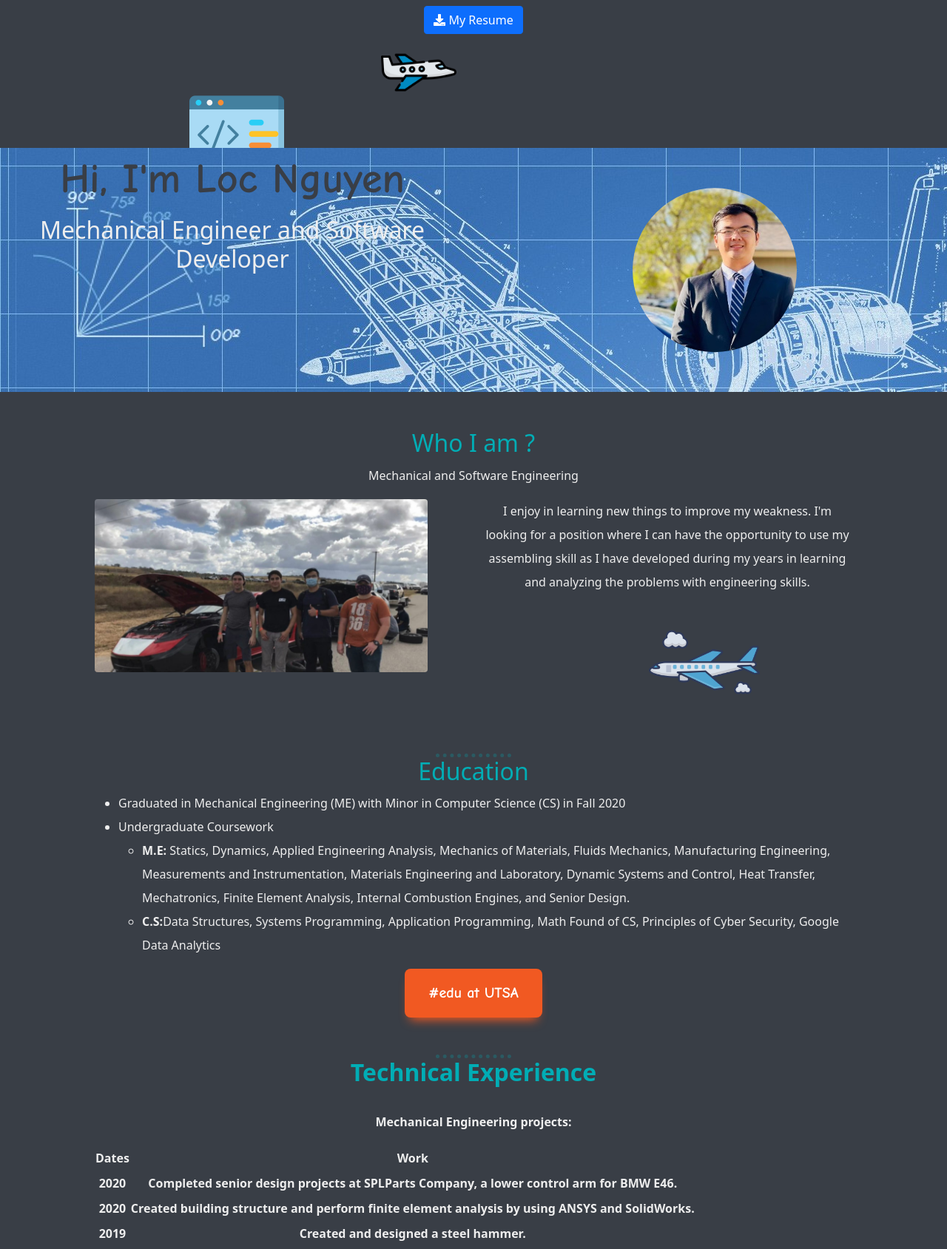
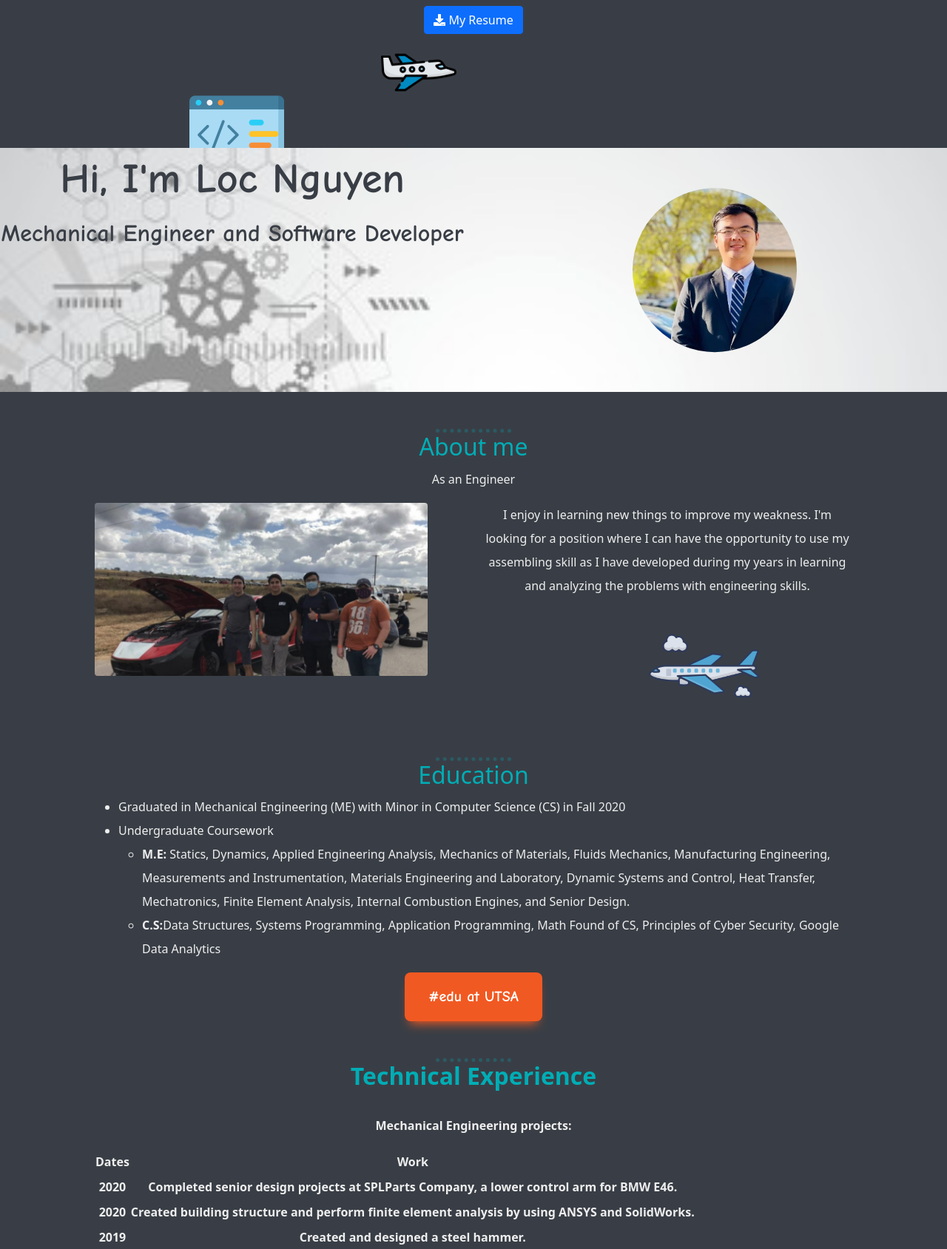
Before and after one commit to beastboy241/Portfolio_v2, a PHP site: page / in a window 1280 px wide. Shown: the part 289-1978 px from the top of the page at 74% size. Run offline with PHP 8.4, Linux system fonts and the light colour scheme; some libraries are stand-ins or nearby versions.

Commit message:
updated footer

```diff
--- a/index.html
+++ b/index.html
@@ -18,11 +18,13 @@
 
   <!-- Font Awesome -->
   <script defer src="https://use.fontawesome.com/releases/v5.0.7/js/all.js"></script>
-
+<!-- bootstrap4
     <script src="https://code.jquery.com/jquery-3.3.1.slim.min.js" integrity="sha384-q8i/X+965DzO0rT7abK41JStQIAqVgRVzpbzo5smXKp4YfRvH+8abtTE1Pi6jizo" crossorigin="anonymous"></script>
     <script src="https://cdnjs.cloudflare.com/ajax/libs/popper.js/1.14.7/umd/popper.min.js" integrity="sha384-UO2eT0CpHqdSJQ6hJty5KVphtPhzWj9WO1clHTMGa3JDZwrnQq4sF86dIHNDz0W1" crossorigin="anonymous"></script>
     <script src="https://stackpath.bootstrapcdn.com/bootstrap/4.3.1/js/bootstrap.min.js" integrity="sha384-JjSmVgyd0p3pXB1rRibZUAYoIIy6OrQ6VrjIEaFf/nJGzIxFDsf4x0xIM+B07jRM" crossorigin="anonymous"></script>
-
+-->
+  <!-- Bootstrap5 JS bundle-->
+  <script src="https://cdn.jsdelivr.net/npm/bootstrap@5.1.1/dist/js/bootstrap.bundle.min.js" integrity="sha384-/bQdsTh/da6pkI1MST/rWKFNjaCP5gBSY4sEBT38Q/9RBh9AH40zEOg7Hlq2THRZ" crossorigin="anonymous"></script>
 </head>
 
 <style>
@@ -52,13 +54,13 @@
           <span class="text-uppercase font-weight-bold">Loc Nguyen</span>
         </a>
 
-        <button class="navbar-toggler" type="button" data-toggle="collapse" data-target="#navbarSupportedContent" aria-controls="navbarSupportedContent" aria-expanded="false" aria-label="Toggle navigation">
+        <button class="navbar-toggler" type="button" data-bs-toggle="collapse" data-bs-target="#navbarSupportedContent" aria-controls="navbarSupportedContent" aria-expanded="false" aria-label="Toggle navigation">
             <span class="navbar-toggler-icon"></span>
         </button>
 
         <div class="collapse navbar-collapse" id="navbarSupportedContent">
 
-          <ul class="navbar-nav mr-auto">
+          <ul class="navbar-nav me-auto mb-2 mb-lg-0">
             <li class="nav-item active">
               <a class="nav-link" href="#home">Home </a>
             </li>
@@ -125,10 +127,11 @@
    <!-- About me -->
    <div class="about text-center">
     <section class="about-me" id="about">
+      <hr>
       <h2 class="section__title section__title--about">
-         Who I am ?
+         About me
       </h2>
-      <p class="section__subtitle section__subtitle--about"> Mechanical and Software Engineering</p>
+      <p class="section__subtitle section__subtitle--about"> As an Engineer</p>
 
       <div class="row ">
         <div class="col-md-6 col-xs-6 text-right">
@@ -252,6 +255,7 @@
       </div>
       <!-- footer -->
       <footer class="footer">
+        <hr style="background-color: #AAD8D3" >
 
         <p> Contact me: </p>
 
--- a/style.css
+++ b/style.css
@@ -124,14 +124,19 @@ h1 {
   font-size: 3.5rem;
   line-height: 1.5;
 }
+.intro__subtitle {
+  color:#393E46;
+  font-family: 'Comic Neue', cursive;
+  line-height: 1.5;
+}
 
 .intro {
   margin: 50px  auto 50px auto;
   position: relative;
   text-align: center;
   background-color: #00ADB5;
-  background-image: url('./img/aero.jpg');
-  background-size: contain no repeat;
+  background-image: url('./img/eng-mech3.jpg');
+  background-size:cover;
   font-weight: bold;
   color: #EEEEEE;
 }
```
